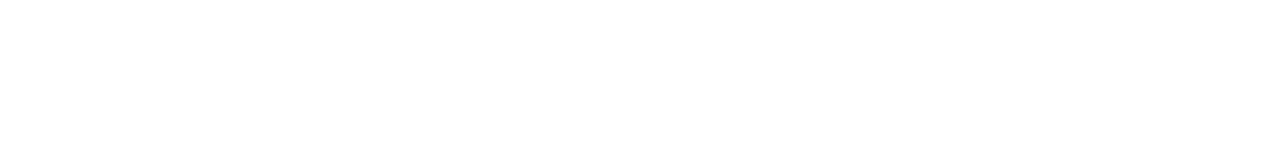
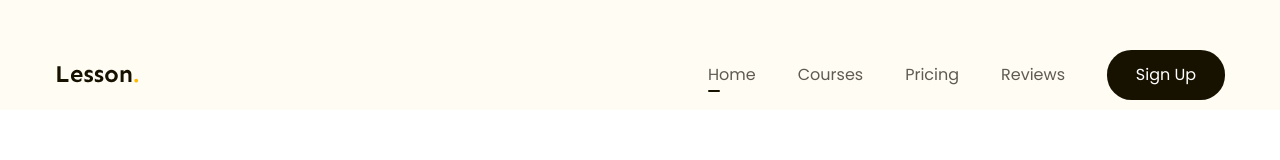
Before and after one commit to DOANDUY-25/project-lesson, a plain HTML site: page index.html in a window 1280 px wide. Drawn offline with Linux system fonts and the light colour scheme; files that its build step writes are made by us from their sources.

Commit message:
create header

```diff
--- a/assets/css/base.css
+++ b/assets/css/base.css
@@ -0,0 +1,49 @@
+:root{
+    --color-text:#171100;
+    --color-brown:#5F5B53;
+    --color-oranger:#FFB900;
+    --color-white:#ffffff;
+    --color-bg-one:#FFFCF4;
+    --color-bg-two:#2E2100;
+}
+
+
+*{
+    box-sizing: border-box;
+}
+
+html{
+    font-size: 62.5%;
+}
+
+body{
+    font-size: 1.6rem;
+    font-family: "Poppins", sans-serif;
+}
+
+/* container */
+.container{
+    width:100%;
+    max-width: 1170px;
+    margin-left: auto;
+    margin-right: auto;
+}
+
+a{
+    text-decoration: none;
+}
+
+/* ============btn=========== */
+.btn{
+    display: inline-block;
+    padding: 0 16px;
+    min-width:118px ;
+    line-height:50px ;
+    text-align: center;
+    border-radius: 24.5px;
+}
+
+.btn-black{
+    background-color: var(--color-text);
+    color: var(--color-white);
+}
--- a/assets/css/main.css
+++ b/assets/css/main.css
@@ -0,0 +1,53 @@
+/* ================Header============== */
+.header{
+    background-color: var(--color-bg-one);
+    padding: 50px 0 10px;
+    position: sticky;
+    top:-30px;
+}
+
+.header .inner-wrap{
+    display: flex;
+    align-items: center;
+}
+
+.header .inner-wrap .nav{
+    margin-left: auto;
+}
+
+.header .nav ul{
+    display: flex;
+}
+
+.header .nav li a:hover{
+    color: var(--color-text);
+    text-shadow: 1px 0 0 currentColor ;
+}
+
+.header .nav li a{
+    position: relative;
+}
+
+.header .nav li.active a::after{
+    content: "";
+    display: block;
+    width: 12px;
+    height: 2px;
+    border-radius: 1px;
+    color:var(--color-text);
+    position: absolute;
+    bottom: -6px;
+    left: 21px;
+    background-color: var(--color-text);
+}
+
+.header .nav ul li a{
+    font-size: 1.6rem;
+    color: var(--color-brown);
+    line-height: 28px;
+    padding: 0 21px;
+}
+
+.header .btn{
+    margin-left: 21px;
+}
--- a/assets/css/reset.css
+++ b/assets/css/reset.css
@@ -0,0 +1,48 @@
+/* http://meyerweb.com/eric/tools/css/reset/
+   v2.0 | 20110126
+   License: none (public domain)
+*/
+
+html, body, div, span, applet, object, iframe,
+h1, h2, h3, h4, h5, h6, p, blockquote, pre,
+a, abbr, acronym, address, big, cite, code,
+del, dfn, em, img, ins, kbd, q, s, samp,
+small, strike, strong, sub, sup, tt, var,
+b, u, i, center,
+dl, dt, dd, ol, ul, li,
+fieldset, form, label, legend,
+table, caption, tbody, tfoot, thead, tr, th, td,
+article, aside, canvas, details, embed,
+figure, figcaption, footer, header, hgroup,
+menu, nav, output, ruby, section, summary,
+time, mark, audio, video {
+	margin: 0;
+	padding: 0;
+	border: 0;
+	font-size: 100%;
+	font: inherit;
+	vertical-align: baseline;
+}
+/* HTML5 display-role reset for older browsers */
+article, aside, details, figcaption, figure,
+footer, header, hgroup, menu, nav, section {
+	display: block;
+}
+body {
+	line-height: 1;
+}
+ol, ul {
+	list-style: none;
+}
+blockquote, q {
+	quotes: none;
+}
+blockquote:before, blockquote:after,
+q:before, q:after {
+	content: '';
+	content: none;
+}
+table {
+	border-collapse: collapse;
+	border-spacing: 0;
+}
--- a/index.html
+++ b/index.html
@@ -4,11 +4,38 @@
     <meta charset="UTF-8">
     <meta name="viewport" content="width=device-width, initial-scale=1.0">
     <title>lesson</title>
-    <link rel="stylesheet" href="reset.css">
-    <link rel="stylesheet" href="base.css">
-    <link rel="stylesheet" href="main.css">
+    <link rel="stylesheet" href="assets/css/reset.css">
+    <link rel="stylesheet" href="assets/css/base.css">
+    <link rel="stylesheet" href="assets/css/main.css">
+    <!-- font  -->
+    <link rel="preconnect" href="https://fonts.googleapis.com">
+    <link rel="preconnect" href="https://fonts.gstatic.com" crossorigin>
+    <link href="https://fonts.googleapis.com/css2?family=Poppins:ital,wght@0,100;0,200;0,300;0,400;0,500;0,600;0,700;0,800;0,900;1,100;1,200;1,300;1,400;1,500;1,600;1,700;1,800;1,900&family=Sen:wght@400..800&display=swap" rel="stylesheet">
 </head>
 <body>
+    <!--  ================Header============== -->
+    <header class="header">
+        <div class="container">
+            <div class="inner-wrap">
+                <!-- logo -->
+                 <div class="logo">
+                    <img src="/assets/img/Logo.svg" alt="">
+                 </div>
+                <!-- nav -->
+                 <nav class="nav">
+                    <ul>
+                        <li class="active"><a href="#!">Home</a></li>
+                        <li><a href="#!">Courses</a></li>
+                        <li><a href="#!">Pricing</a></li>
+                        <li><a href="#!">Reviews</a></li>
+                    </ul>
+                 </nav>
+                <!-- btn -->
+                 <a href="#!" class="btn btn-black">Sign Up</a>
+            </div>
+        </div>
+    </header>
 
+    <!--  ================Header============== -->
 </body>
 </html>
```
Also changed, not shown: assets/img/Logo.svg (added).
